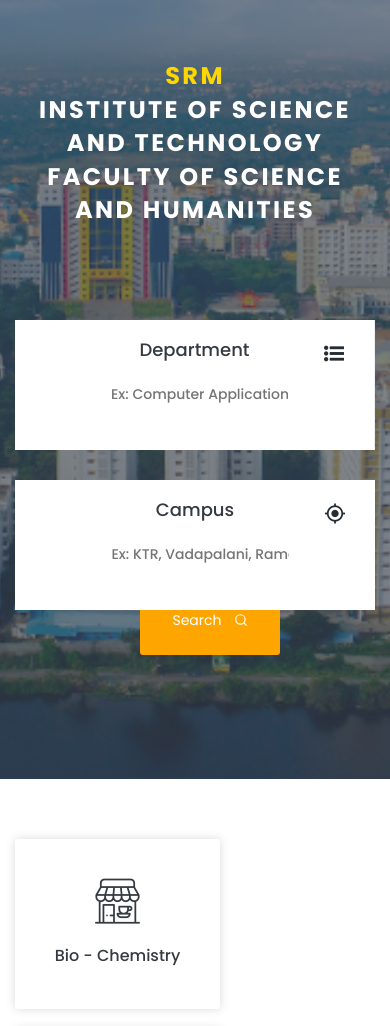
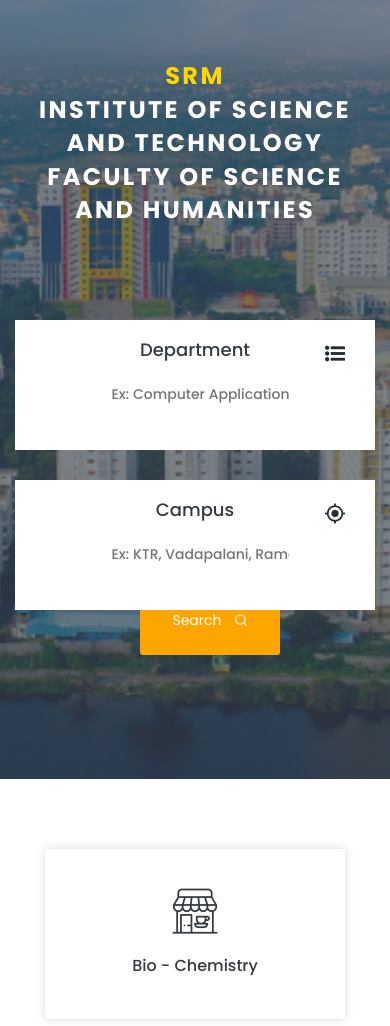
Before and after one commit to MRAMACHANDRAMOORTHI/project, a plain HTML site: page index.html in a window 390 px wide. Shown: the part 71-1097 px from the top of the page. Drawn offline with nearby package versions, Linux system fonts and the light colour scheme.

Commit message:
Update style.css

```diff
--- a/assets/css/style.css
+++ b/assets/css/style.css
@@ -1,6 +1,6 @@
 /*==================================
-* Author        : "ThemeSine"
-* Template Name : Listrace  HTML Template
+* Author        : "MSR"
+* Template Name : SRM FSH
 * Version       : 1.0
 ==================================== */
 
@@ -219,6 +219,7 @@ nav.navbar.bootsnav ul.nav > li.dropdown span {
 /*-------------------------------------
         4.  Welcome-hero
 --------------------------------------*/
+
 .welcome-hero {
     position: relative;
     background:url(../images/welcome-hero/IST.jpg)no-repeat;
@@ -254,7 +255,7 @@ nav.navbar.bootsnav ul.nav > li.dropdown span {
     margin-top: 25px;
 }
 
-.welcome-hero-serch-box{margin-top: 78px;display: flex;}
+.welcome-hero-serch-box{margin-top: 78px;display: inline-flex;}
 .welcome-hero-form {
     display: flex;
     background: #fff;
@@ -316,13 +317,39 @@ nav.navbar.bootsnav ul.nav > li.dropdown span {
     margin-left:  12px;
 }
 
+@media (max-width: 991px) {
+    .welcome-hero-form {
+        flex-direction: column; /* Stack form elements vertically on smaller screens */
+        align-items: center; /* Center elements */
+        width: 100%; /* Full width on mobile */
+    }
+
+    .single-welcome-hero-form {
+        width: 100%; /* Full width on mobile */
+        padding: 0 15px; /* Reduce padding */
+        margin-bottom: 10px; /* Space between form elements */
+    }
+
+    .single-welcome-hero-form:first-child {
+        border-right: none; /* Remove border on mobile */
+    }
+    .welcome-hero-serch-box{margin-top: 78px;display: inline-flex;}
+    .welcome-hero-btn {
+       margin-top: 70px;
+    }
+}
+
 /*-------------------------------------
         5. List-topics
 --------------------------------------*/
+
 .list-topics-content {
     position: relative;
     top: -98px;
     z-index: 1;
+    display: flex;
+    justify-content: center;
+    flex-wrap: wrap;
 }
 .list-topics-content ul li { display: inline-block;}
 
@@ -343,13 +370,14 @@ nav.navbar.bootsnav ul.nav > li.dropdown span {
     -ms-transition:.3s linear;
     -o-transition:.3s linear;
     transition: .3s linear;
+    text-align: center;
+    overflow: hidden;
 }
 .single-list-topics-content h2>a { margin: 13px 0;}
 /*.single-list-topics-content:last-child{margin-right: 0;}*/
 
 .single-list-topics-icon [class^="flaticon-"]:before,.single-list-topics-icon [class*=" flaticon-"]:before,.single-list-topics-icon [class^="flaticon-"]:after,.single-list-topics-icon [class*=" flaticon-"]:after {font-size: 45px;color:#343a3f;}
 .single-list-topics-content:hover .single-list-topics-icon [class^="flaticon-"]:before,.single-list-topics-content:hover .single-list-topics-icon [class*=" flaticon-"]:before,.single-list-topics-content:hover .single-list-topics-icon [class^="flaticon-"]:after,.single-list-topics-content:hover .single-list-topics-icon [class*=" flaticon-"]:after {color:#fff;}
-
 .single-list-topics-content:hover h2>a,.single-list-topics-content:hover p{color: #fff!important;}
 .single-list-topics-content:hover{
     color: #fff;
@@ -357,6 +385,22 @@ nav.navbar.bootsnav ul.nav > li.dropdown span {
     box-shadow: 0 5px 10px rgba(71,71,71,.4);
 }
 
+@media (max-width: 768px) {
+    .list-topics-content ul {
+        flex-direction: column;
+        align-items: center;
+    }
+
+    .list-topics-content ul li {
+        width: 100%;
+    }
+
+    .single-list-topics-content {
+        width: 90%;
+        max-width: 300px;
+        margin: 10px auto;
+    }
+}
 
 /*-------------------------------------
         7. Explore
```
